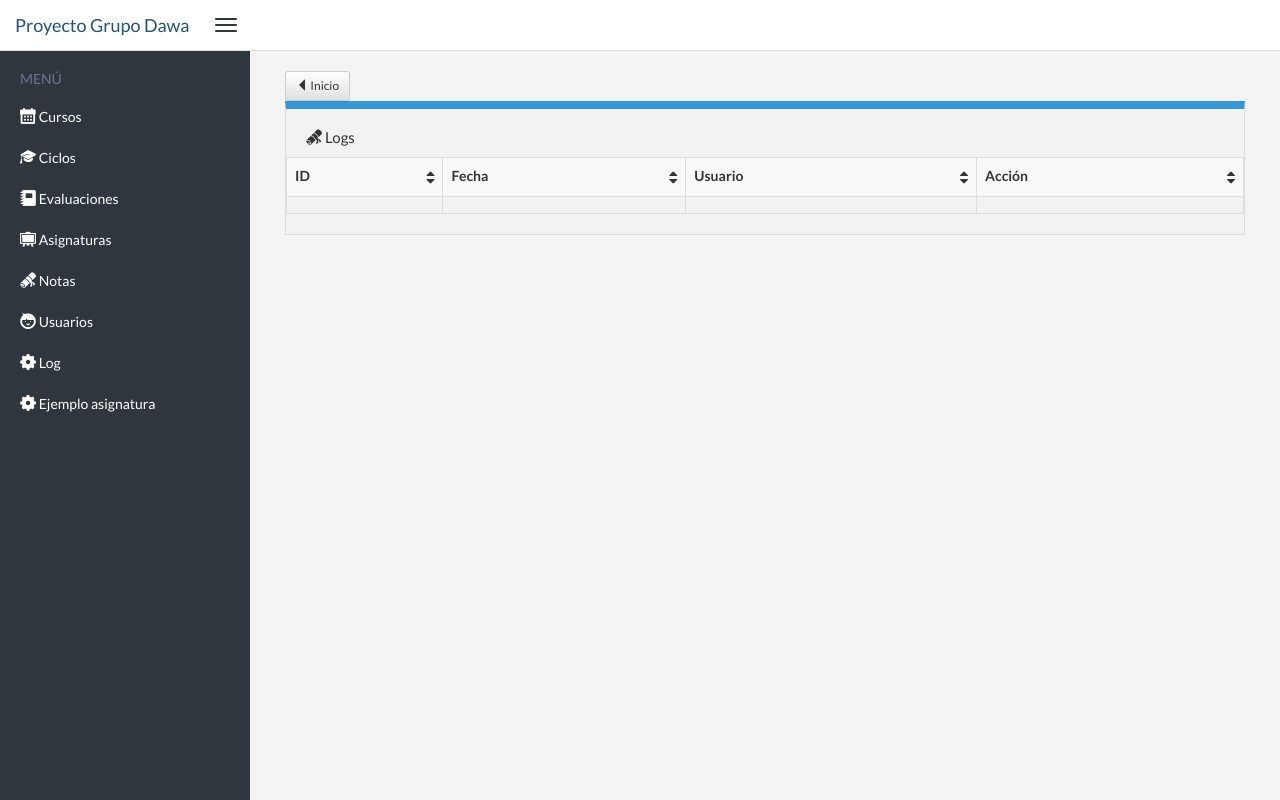
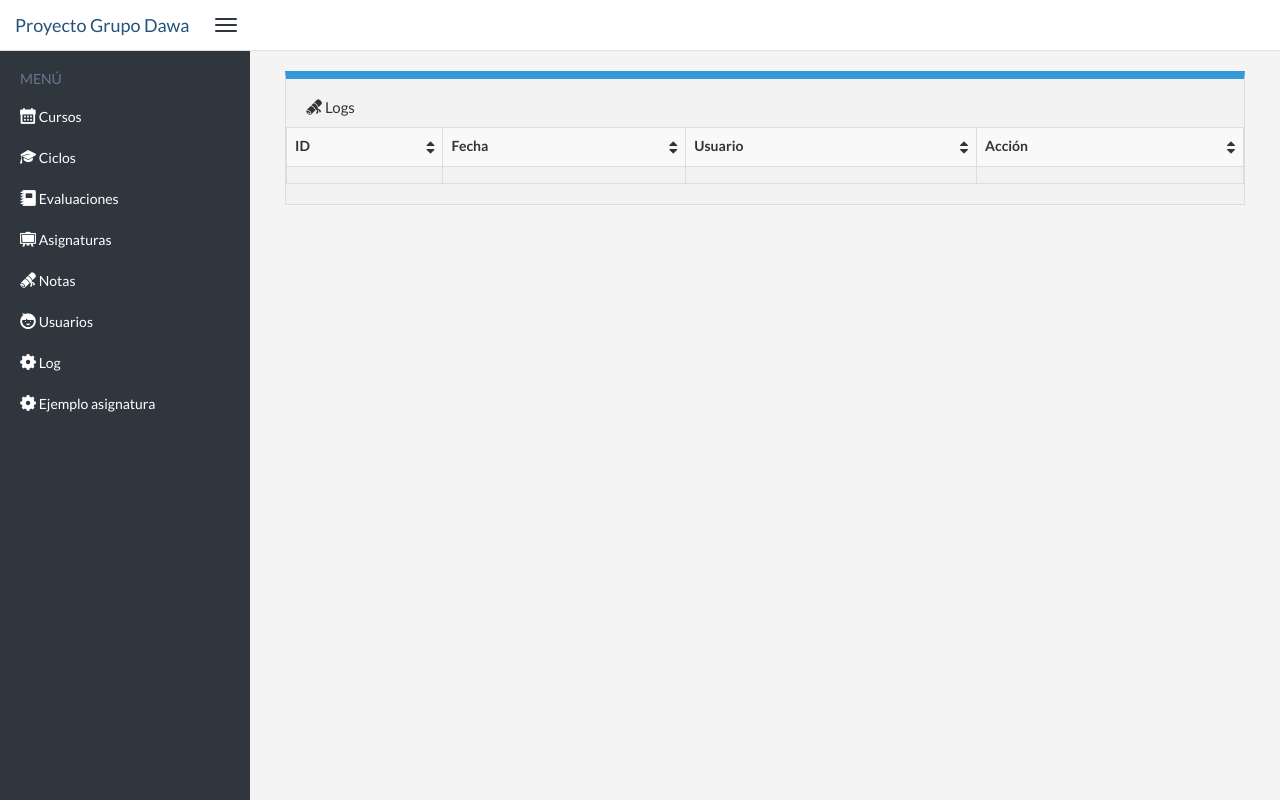
Before and after one commit to clasedawa/proxecto, a PHP site: page /log/ in a window 1280 px wide. Run offline with PHP 8.4, Linux system fonts and the light colour scheme; data that the repository does not hold is empty; some libraries are stand-ins or nearby versions.

Commit message:
Eliminado boton del log

```diff
--- a/views/log/view.php
+++ b/views/log/view.php
@@ -17,10 +17,6 @@ while($fila = mysqli_fetch_array($resultado)){
 
 
 }
-echo "
-
-		<a href='' class='btn btn-default btn-sm'><span class='glyphicon glyphicon-triangle-left'></span> Inicio</a>
-		";
 mysqli_close($enlace);
 
 
```
